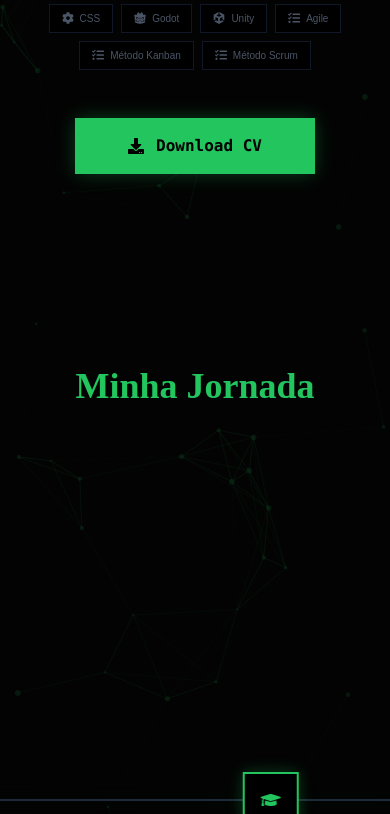
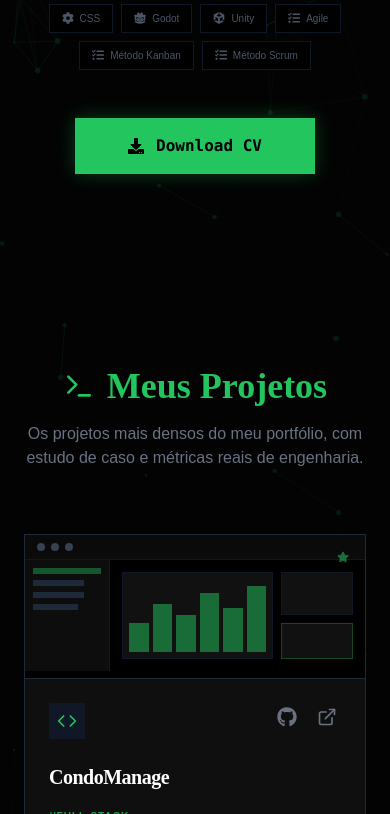
Before and after one commit to ACrush14/anderson-crush-dev, a Next.js app: page / in a window 390 px wide. Shown: the part 2871-3685 px from the top of the page. Built offline with nearby package versions, Linux system fonts and the light colour scheme.

Commit message:
feat: mover Projetos para antes de Jornada na ordem das seções
Ajusta também a ordem dos links do menu (desktop e mobile) para
bater com a nova ordem das seções na página.

```diff
--- a/src/app/page.tsx
+++ b/src/app/page.tsx
@@ -14,8 +14,8 @@ export default function Home() {
       <Header />
       <Hero />
       <About />
+      <Projects />
       <Journey />
-      <Projects />
       <EventsGallery />
       <Blog />
       <Contact />
--- a/src/components/Header.tsx
+++ b/src/components/Header.tsx
@@ -44,8 +44,8 @@ export default function Header() {
 
         <div className="hidden md:flex items-center space-x-1">
           <Link href="/#about" className={navLinkClass}>{t.about}</Link>
+          <Link href="/#projects" className={navLinkClass}>{t.projects}</Link>
           <Link href="/#journey" className={navLinkClass}>{t.journey}</Link>
-          <Link href="/#projects" className={navLinkClass}>{t.projects}</Link>
           <Link href="/#blog" className={navLinkClass}>{t.blog}</Link>
           <Link href="/#contact" className={navLinkClass}>{t.contact}</Link>
         </div>
@@ -90,8 +90,8 @@ export default function Header() {
             <div className="flex flex-col items-center py-4 space-y-2">
               {[
                 { href: '/#about', label: t.about },
+                { href: '/#projects', label: t.projects },
                 { href: '/#journey', label: t.journey },
-                { href: '/#projects', label: t.projects },
                 { href: '/#blog', label: t.blog },
                 { href: '/#contact', label: t.contact },
               ].map(({ href, label }) => (
```
